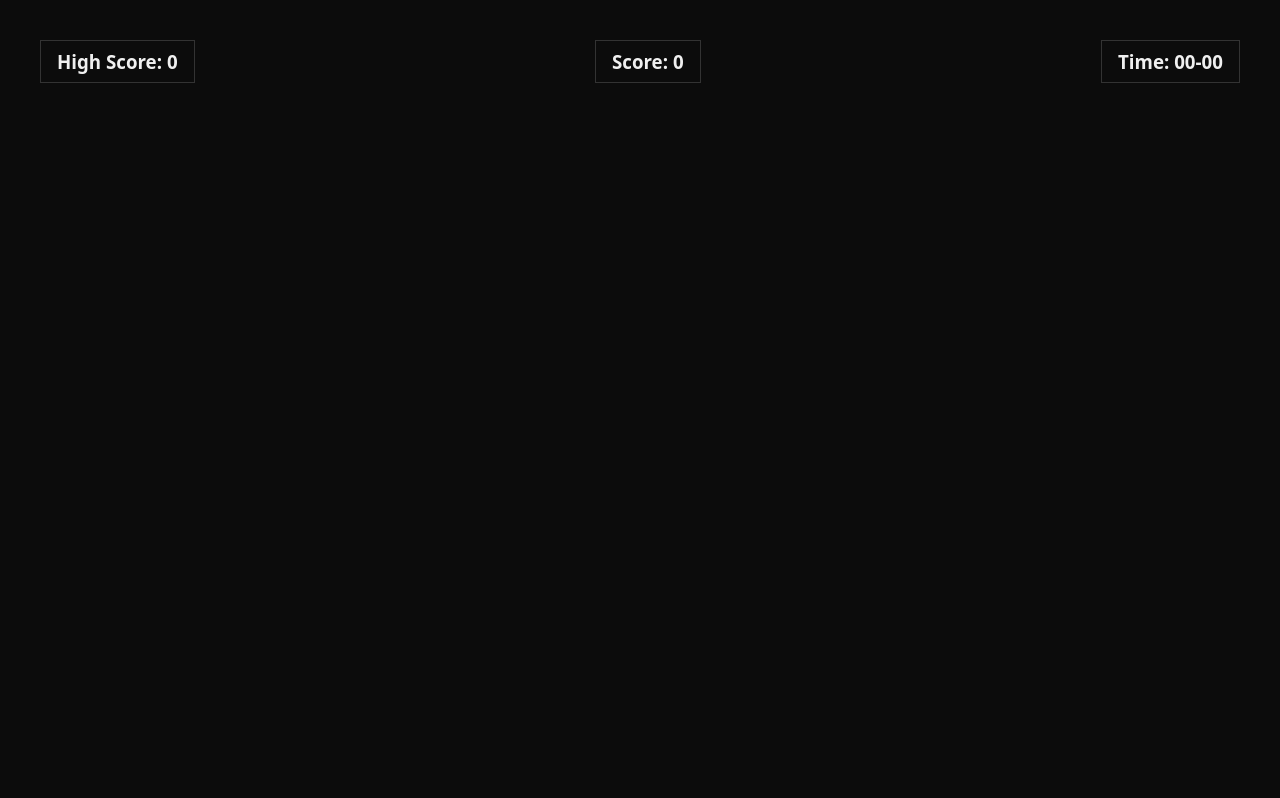
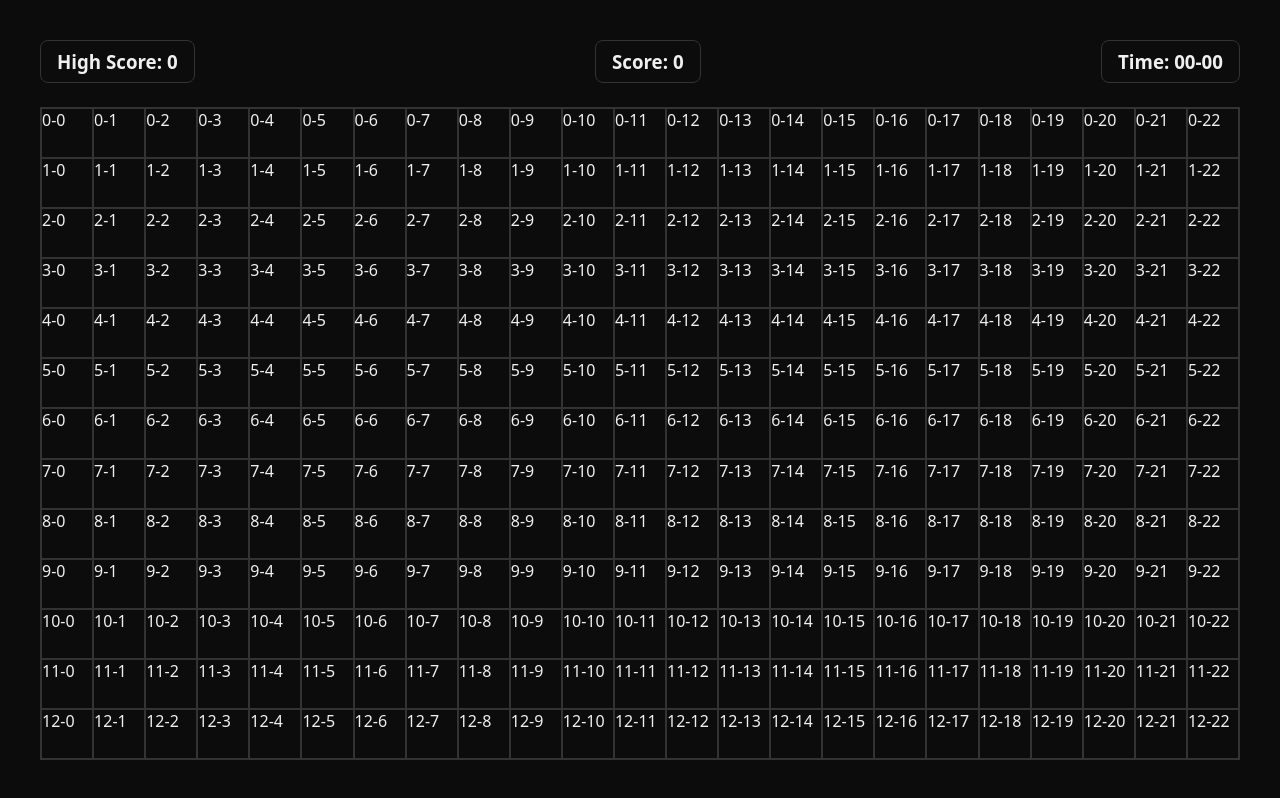
Before and after one commit to adarshhyadavv/snake-game, a plain HTML site: page index.html in a window 1280 px wide. Drawn offline with Linux system fonts and the light colour scheme.

Commit message:
Add JavaScript and update HTML CSS

```diff
--- a/index.html
+++ b/index.html
@@ -30,8 +30,10 @@
 
 
             <!-- Board -->
-            <div class="board"></div>
+            <div class="board">
+            </div>
         </section>
     </main>
+    <script src="script.js"></script>
 </body>
 </html>
--- /dev/null
+++ b/script.js
@@ -0,0 +1,35 @@
+const board = document.querySelector(".board");
+
+const blockHeight = 50;
+const blockWidth = 50;
+
+const cols = Math.floor(board.clientWidth/blockWidth);
+const rows = Math.floor(board.clientHeight/blockHeight);
+
+const blocks = [];
+
+const snake = [{
+    x : 1,y : 3
+},{
+    x : 1,y : 4
+},{
+    x : 1,y : 5
+}]
+
+for(let row = 0 ; row < rows ; row++) {
+    for(let col = 0 ; col < cols ; col++) {
+        const block = document.createElement("div");
+        block.classList.add("block");
+        board.appendChild(block);
+        block.innerText = `${row}-${col}`;
+        blocks[`${row}-${col}`] = block;
+    }
+}
+
+function render() {
+
+    snake.forEach(segment => {
+        blocks[`${segment.x}-${segment.y}`].classList.add("fill");
+    })
+
+}
--- a/style.css
+++ b/style.css
@@ -13,6 +13,7 @@ html,body {
 :root {
     /* backGround color */
     --bg-primary-color : #0c0c0c;
+    --bg-fill-color : #fdfdfc;
 
     /* text Color */
     --text-primary-color : #f0f0f0;
@@ -51,6 +52,10 @@ main,section {
 
 section {
     padding: var(--space-2xl);
+    display: flex;
+    flex-direction: column;
+    height: 100%;
+    gap: var(--space-lg);
 }
 
 section .infos {
@@ -59,11 +64,26 @@ section .infos {
     justify-content: space-between;
 }
 
-section .board {
-    display: flex;
-}
-
 .info {
     padding : var(--space-sm) var(--space-md);
     border: 1px solid var(--border-primary-color);
+    border-radius: var(--border-radius-sm);
 }
+
+.board {
+    border: 1px solid var(--border-primary-color);
+    flex-grow: 1;
+    display: grid;
+    grid-template-columns: repeat(auto-fill,minmax(50px,1fr));
+    grid-template-rows: repeat(auto-fill,minmax(50px,1fr));
+}
+
+.block {
+    /* height: 30px;
+    width: 30px; */
+    border: 1px solid var(--border-primary-color);
+}
+
+.fill {
+    background-color: var(--bg-fill-color);
+}
```
